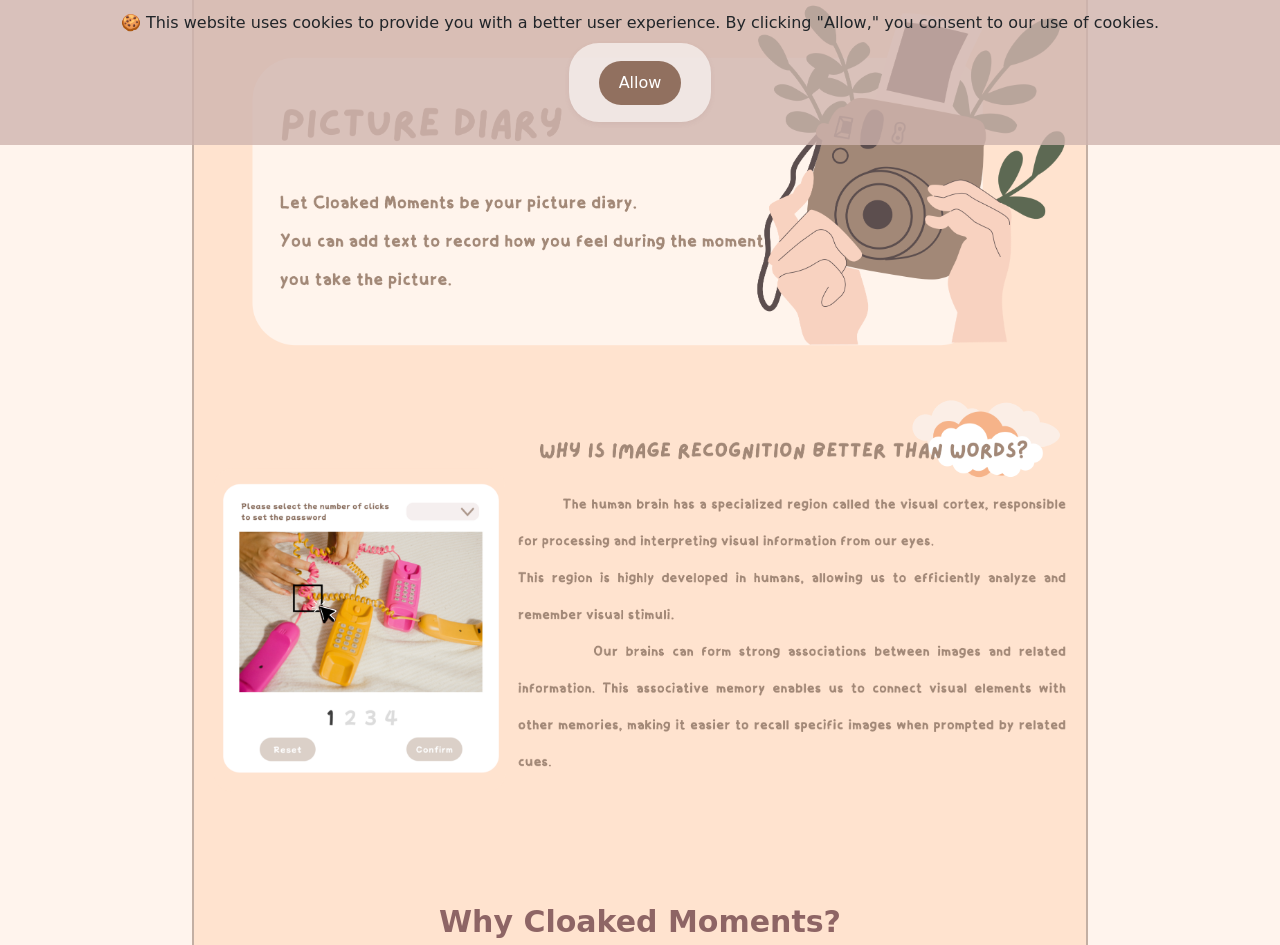
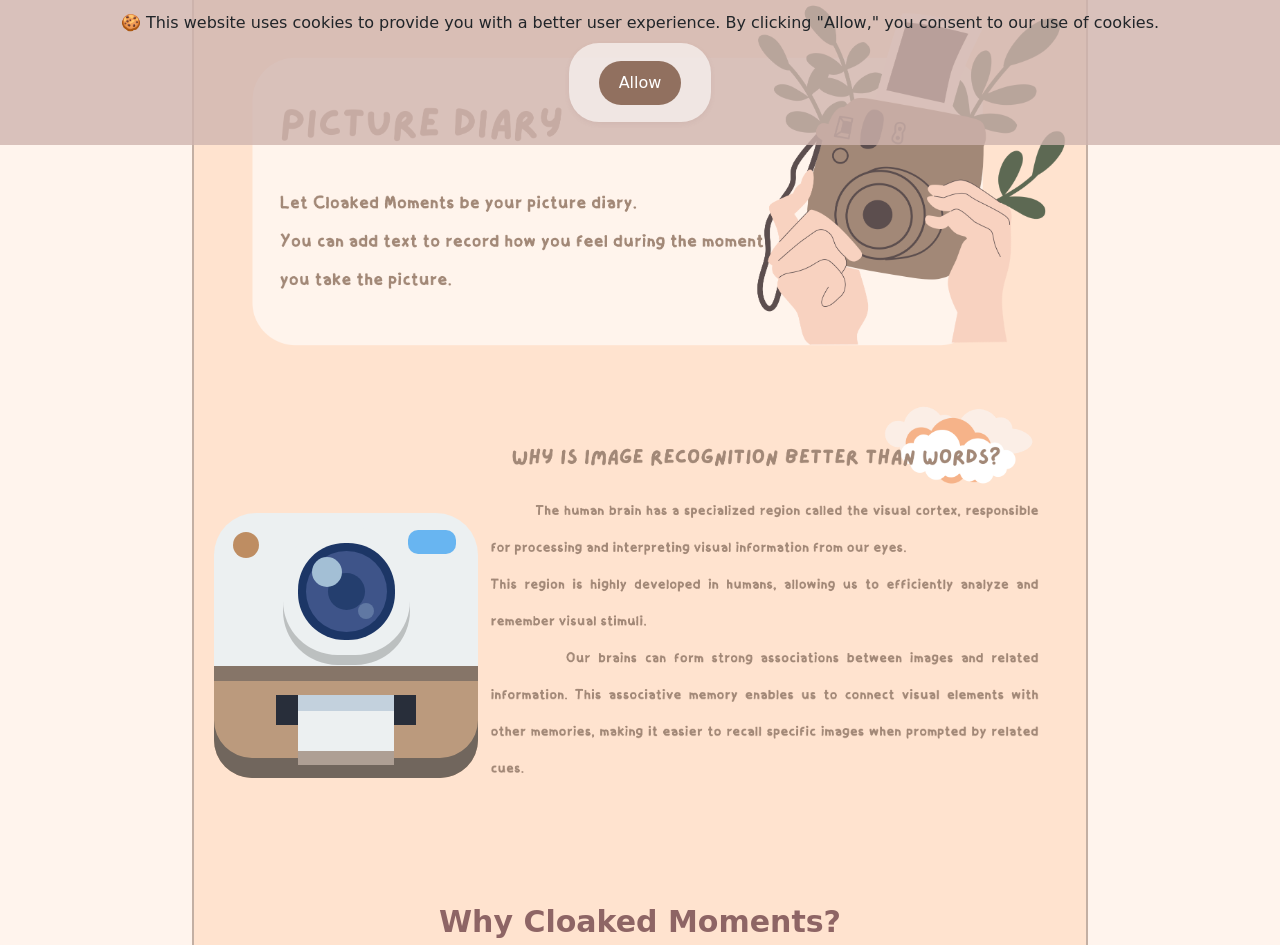
Before and after one commit to Morrok/utcc-secret-photo, a Django app: page / in a window 1280 px wide. Shown: the part 655-1600 px from the top of the page. Run offline with Django 4.2, Linux system fonts and the light colour scheme; some libraries are stand-ins or nearby versions; some web fonts are replaced.

Commit message:
design homepage

```diff
--- a/secret_photo/static/css/styles.css
+++ b/secret_photo/static/css/styles.css
@@ -568,6 +568,292 @@ label:hover {
 .myname:hover {
   transform: scale(1.1);
 }
+/*-----unlock_password-img-------*/
+.unlock_password-img{
+  transition: transform 0.3s ease;
+}
+.unlock_password-img:hover{
+  transform: scale(1.1);
+}
+/*-----Camera-------*/
+.flat-anim
+{
+	display: block;
+	width: 264px;
+	height: 265px;
+	background-color: #ecf0f1;
+	border-radius: 42px;
+	position: absolute;
+	top: 45%;
+	left: 17%;
+	margin:-132px 0 0 -132px;
+}
+.flat-anim:before
+{
+	content: "";
+	background-color: #be8d62;
+	width: 26px;
+	height: 26px;
+	border-radius: 26px;
+	position: absolute;
+	top: 19px;
+	left: 19px;
+}
+.flat-anim:after
+{
+	content: "";
+	background-color: #68b5f1;
+	width: 48px;
+	height: 24px;
+	border-radius: 10px;
+	position: absolute;
+	top: 17px;
+	right: 22px;
+}
+.bottom
+{
+	width: 264px;
+	height: 112px;
+	display: block;
+	z-index: 10;
+	background-color: #bb9a7d;
+	border-radius: 0 0 38px 38px;
+	position: absolute;
+	bottom: 0;
+	left: 0;
+	border-top:15px solid #867568;
+	-webkit-box-shadow: inset 0 -20px 0 0 #71665d;
+}
+.bottom:before
+{
+	content: "";
+	background-color: #282e3a;
+	width: 140px;
+	height: 30px;
+	display: block;
+	margin:14px auto 0 auto;
+}
+.bottom:after{
+	content: "";
+	position: absolute;
+	top: 30px;
+	left: 84px;
+	width: 96px;
+	height: 70px;
+	display: block;
+	background-color: #ecf0f1;
+	/*border-top:16px solid #c3d1dd;*/
+	/*border-bottom:14px solid #db640e;*/
+  -webkit-box-shadow:0 14px 0 0 #9b8373,
+    0 -16px 0 0 #c3d1dd;
+  -moz-box-shadow:0 14px 0 0 #6f6157,
+    0 -16px 0 0 #c3d1dd;
+	box-shadow:0 14px 0 0 #ae9f94,
+    0 -16px 0 0 #c3d1dd;
+}
+.eye
+{
+	width: 37px;
+	height: 37px;
+	border-radius: 37px;
+	background-color: #243e6e;
+	display: block;
+	margin:60px auto 0;
+	z-index: 20;
+	position: relative;
+	-webkit-box-shadow:	0	0		0	22px	#3e5489,
+						0 	0 		0 	30px 	#1c3666,
+						0 	0 		0 	45px 	#ecf0f1,
+						0 	10px 	0 	45px 	rgba(0,0,0,0.2);
+}
+.eye:before
+{
+	content: "";
+	background-color: #a3bfd5;
+	width: 30px;
+	height: 30px;
+	border-radius: 30px;
+	position: absolute;
+	top: -16px;
+	left: -16px;
+}
+.eye:after
+{
+	content: "";
+	background-color: #6078a3;
+	width: 16px;
+	height: 16px;
+	border-radius: 16px;
+	position: absolute;
+	top: 30px;
+	left: 30px;
+}
+/* Animation */
+
+.flat-anim {
+  -webkit-animation: flatAnimation 5s infinite;
+}
+
+@-webkit-keyframes flatAnimation {
+  0% {
+	  -webkit-transform: rotate(50deg) scale(0.5);
+  }
+  13% {
+	  -webkit-transform: rotate(-22deg) scale(1.2);
+  }
+  20% {
+	  -webkit-transform: rotate(0) scale(1);
+  }
+  95% {
+	  -webkit-transform: rotate(0) scale(1);
+  }
+  100% {
+	  -webkit-transform: rotate(50deg) scale(0.5);
+  }
+}
+.eye,
+.flat-anim:before,
+.flat-anim:after {
+  -webkit-animation: eyeAnimation 5s infinite;
+}
+.flat-anim:before{
+    -webkit-animation-delay: 50ms;
+    -moz-animation-delay: 50ms;
+    -o-animation-delay: 50ms;
+    animation-delay: 50ms;
+}
+.flat-anim:after{
+    -webkit-animation-delay: 150ms;
+    -moz-animation-delay: 150ms;
+    -o-animation-delay: 150ms;
+    animation-delay: 150ms;
+}
+
+@-webkit-keyframes eyeAnimation {
+  0% {
+	  opacity: 0;
+	  -webkit-transform: scale(0.1);
+  }
+  12% {
+	  opacity: 0;
+	  -webkit-transform: scale(0.1);
+  }
+  13% {
+	  opacity: 1;
+	  -webkit-transform: scale(0.1);
+  }
+  20% {
+	  opacity: 1;
+	  -webkit-transform: scale(1.4);
+  }
+  25% {
+	  -webkit-transform: scale(1);
+  }
+  95% {
+	  -webkit-transform: scale(1);
+	  opacity: 1;
+  }
+  100% {
+	  opacity: 0;
+	  -webkit-transform: scale(0.1);
+  }
+}
+
+.bottom:before
+{
+  -webkit-animation: bottomAnimation 5s infinite;
+}
+
+@-webkit-keyframes bottomAnimation {
+  0% {
+	  opacity: 0;
+      width: 0;
+  }
+  20% {
+	  opacity: 0;
+      width: 0;
+  }
+  21% {
+	  opacity: 0;
+      width: 0;
+  }
+  22% {
+	  opacity: 1;
+      width: 8px;
+  }
+  25% {
+	  opacity: 1;
+  	  width: 165px;
+  }
+  26% {
+	  opacity: 1;
+  	  width: 140px;
+  }
+  95% {
+  	  width: 140px;
+	  opacity: 1;
+  }
+  96% {
+	  opacity: 0;
+      width: 0;
+  }
+  100% {
+	  opacity: 0;
+      width: 0;
+  }
+}
+.bottom:after
+{
+  -webkit-animation: bottomAfterAnimation 5s infinite;
+}
+
+@-webkit-keyframes bottomAfterAnimation {
+  0% {
+	  opacity: 0;
+      height: 0;
+      border: 0;
+  }
+  25% {
+	  opacity: 0;
+      height: 0;
+      border: 0;
+  }
+  26% {
+	  opacity: 1;
+      border: 0;
+      height: 0;
+  }
+  26% {
+	  opacity: 1;
+      border: 0;
+      height: 0;
+      border-top-width: 2px;
+  }
+  28% {
+	  opacity: 1;
+      border: 0;
+      height: 0;
+      border-top-width: 16px;
+  }
+  28% {
+	  opacity: 1;
+      height: 40px;
+      border-top-width: 16px;
+      border-bottom-width: 14px;
+  }
+  95% {
+	  opacity: 1;
+      height: 40px;
+      border-top-width: 16px;
+      border-bottom-width: 14px;
+  }
+  100% {
+	  opacity: 0;
+	  height: 0;
+    border: 0;
+  }
+}
+/*---------End Camera----------*/
 
 /* .main-content-container {
   margin: 0 auto;
--- a/secret_photo/templates/secret_photo/homepage.html
+++ b/secret_photo/templates/secret_photo/homepage.html
@@ -14,13 +14,19 @@
           <img src="static/assets/img/homepage/Pass_setting.png" alt="{{ image.title }}">
       </div>
       <div class="home-image-container" id="home-image-container">
-        <img src="static/assets/img/homepage/unlock_password.png" alt="">
+        <img class="unlock_password-img" src="static/assets/img/homepage/unlock_password.png" alt="">
     </div>
     <div class="headline-container">
         <div class="headline">Why Cloaked Moments?</div>
     </div>
     <div class="home-image-container" id="home-image-container">
         <img src="static/assets/img/homepage/why_CM.png" alt="">
+    </div>
+    <div class="camera-center" >
+        <div class="flat-anim animation">
+            <span class="eye"></span>
+            <span class="bottom"></span>
+        </div>
     </div>
     <div class="container img-center">
         <div class="row">
```
Also changed, not shown: secret_photo/static/assets/img/homepage/unlock_password.png.
